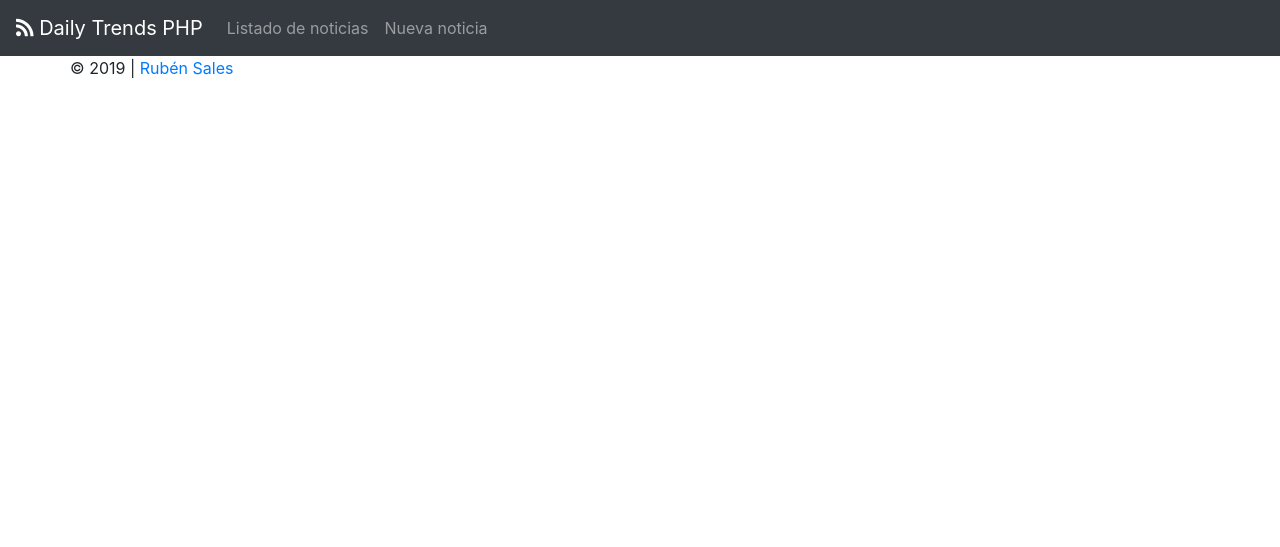
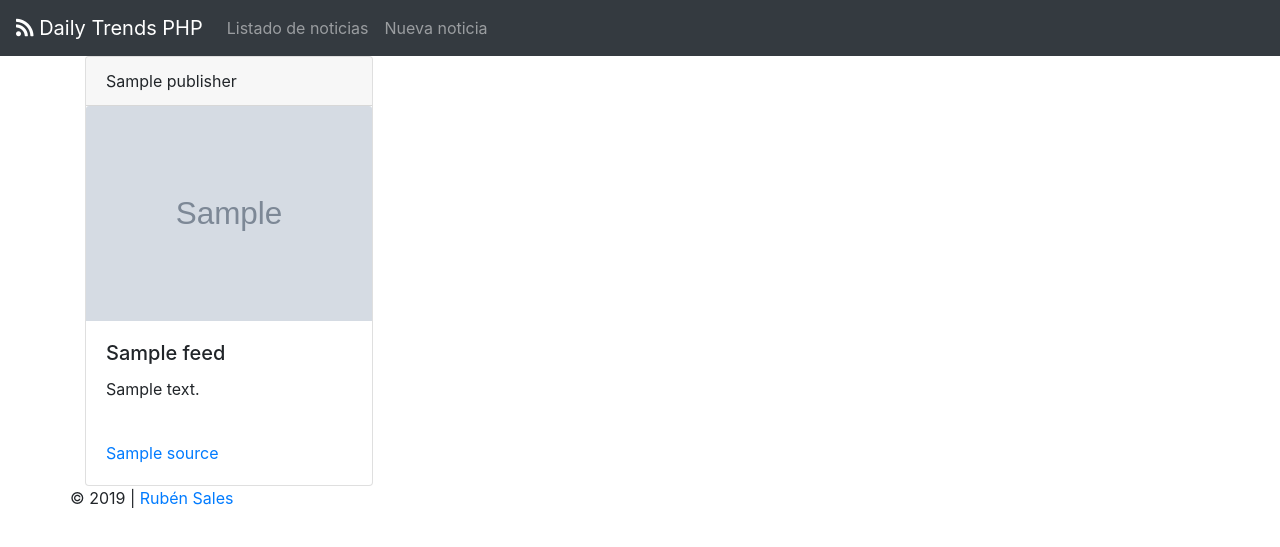
Before and after one commit to rswachter/dailyTrends, a Symfony app: template templates/app/index.html.twig in a window 1280 px wide. Shown: the top 547 px of the page. Run offline with Twig, Linux system fonts and the light colour scheme; the template is opened without the code that fills it: most values are stand-ins (such as "Sample title", 1, 10 or a date in 2020); grey boxes marked "Sample" are stand-in pictures; some libraries are stand-ins or nearby versions.

Commit message:
homepage

```diff
--- a/composer.json
+++ b/composer.json
@@ -5,6 +5,7 @@
         "php": "^7.1.3",
         "ext-ctype": "*",
         "ext-iconv": "*",
+        "knplabs/knp-paginator-bundle": "^4.0",
         "sensio/framework-extra-bundle": "^5.4",
         "symfony/apache-pack": "^1.0",
         "symfony/asset": "4.3.*",
--- a/config/bundles.php
+++ b/config/bundles.php
@@ -9,4 +9,5 @@ return [
     Doctrine\Bundle\DoctrineBundle\DoctrineBundle::class => ['all' => true],
     Doctrine\Bundle\MigrationsBundle\DoctrineMigrationsBundle::class => ['all' => true],
     Symfony\Bundle\WebProfilerBundle\WebProfilerBundle::class => ['dev' => true, 'test' => true],
+    Knp\Bundle\PaginatorBundle\KnpPaginatorBundle::class => ['all' => true],
 ];
--- a/templates/app/feed_list.html.twig
+++ b/templates/app/feed_list.html.twig
@@ -5,6 +5,7 @@
         <thead>
         <tr>
             <th scope="col">Titulo</th>
+            <th scope="col">Periodico</th>
             <th scope="col" class="text-center"><i class="fa fa-cogs" aria-hidden="true"></i> Acciones</th>
         </tr>
         </thead>
@@ -12,6 +13,7 @@
         {% for feed in feeds %}
             <tr>
                 <td>{{ feed.title }}</td>
+                <td>{{ feed.publisher }}</td>
                 <td>
                     <div class="item-actions" align="center">
                         <a href="{{ path('feed_read', { 'id':feed.id }) }}" class="btn btn-sm btn-info" title="Leer">
--- a/templates/app/feed_new.html.twig
+++ b/templates/app/feed_new.html.twig
@@ -3,6 +3,6 @@
 {% block body %}
     {{ form_start(form) }}
     {{ form_widget(form) }}
-    <input class="btn btn-sm btn-success" type="submit" value="Crear noticia" />
+    <button class="btn btn-success float-right" type="submit">Crear noticia</button>
     {{ form_end(form) }}
 {% endblock %}
--- a/templates/app/feed_read.html.twig
+++ b/templates/app/feed_read.html.twig
@@ -8,7 +8,7 @@
             <div class="thumbnail">
                 <img src="{{ feed.image }}">
             </div>
-            <p>{{ feed.source }}</p>
+            <p><a href="{{ feed.source }}" target="_blank">{{ feed.source }}</a></p>
             <div class="item-actions">
                 <a href="{{ path('feed_update', { 'id':feed.id }) }}" class="btn btn-sm btn-success" title="Editar">
                     <i class="fas fa-edit"></i>
--- a/templates/app/feed_update.html.twig
+++ b/templates/app/feed_update.html.twig
@@ -3,6 +3,6 @@
 {% block body %}
     {{ form_start(form) }}
     {{ form_widget(form) }}
-    <input class="btn btn-sm btn-success" type="submit" value="Editar noticia" />
+    <button class="btn btn-success float-right" type="submit">Editar noticia</button>
     {{ form_end(form) }}
 {% endblock %}
--- a/templates/app/index.html.twig
+++ b/templates/app/index.html.twig
@@ -3,5 +3,23 @@
 {% block title %}Daily Trends PHP{% endblock %}
 
 {% block body %}
-
+    <div class="row">
+        {% for feed in feeds %}
+            <div class="col-sm-6">
+                <div class="card" style="width: 18rem;">
+                    <div class="card-header">
+                        {{ feed.publisher }}
+                    </div>
+                    <img src="{{ feed.image }}" class="card-img-top" alt="{{ feed.image }}">
+                    <div class="card-body">
+                        <h5 class="card-title">{{ feed.title }}</h5>
+                        <p class="card-text">{{ feed.body }}</p>
+                    </div>
+                    <div class="card-body">
+                        <a href="{{ feed.source }}" target="_blank" class="card-link">{{ feed.source }}</a>
+                    </div>
+                </div>
+            </div>
+        {% endfor %}
+    </div>
 {% endblock %}
```
Also changed, not shown: src/Controller/AppController.php (+3 -107 lines), src/Controller/CrudController.php (added, +118 -0 lines), src/Repository/FeedRepository.php (+6 -20 lines), 5 other files.
